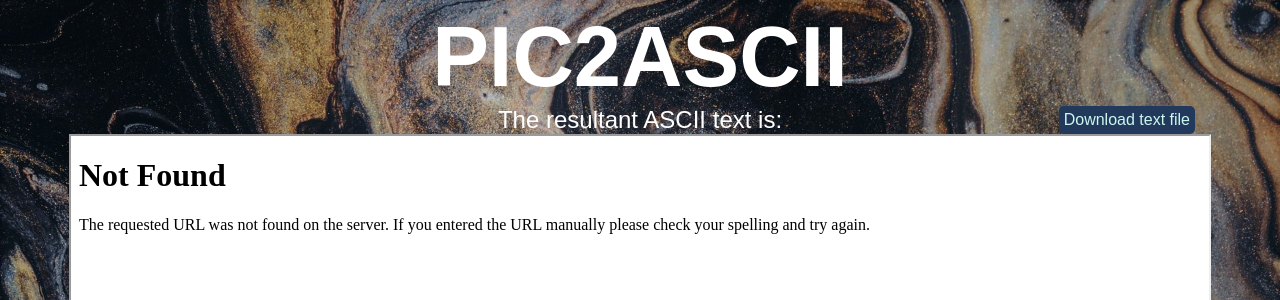
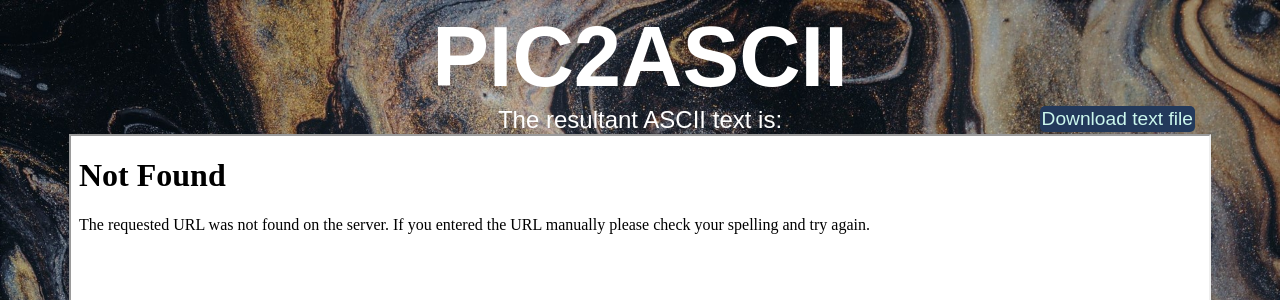
Before and after one commit to shubhamxb/picascii, a Flask app: template templates/result.html in a window 1280 px wide. Shown: the top 300 px of the page. Run offline with Flask 2, Linux system fonts and the light colour scheme; the template is opened without the code that fills it: most values are stand-ins (such as "Sample title", 1, 10 or a date in 2020).

Commit message:
Improvements to text display
Other small fixes to data saving

```diff
--- a/static/css/style.css
+++ b/static/css/style.css
@@ -70,7 +70,8 @@ html * {
 }
 
 .downloadlink{
-   padding: 5px;
+   font-size: larger;
+   padding: 2px;
    position: absolute;
    display: block;
    right: 85px;
--- a/templates/result.html
+++ b/templates/result.html
@@ -27,7 +27,7 @@
     </div>
 
     <div>
-        <iframe src={{ output_file }}></iframe>
+        <iframe src="{{ output_file }}"></iframe>
     </div>
     {% endif %}
 
```
Also changed, not shown: static/img/input/README.md (added), static/img/output/README.md (added).
